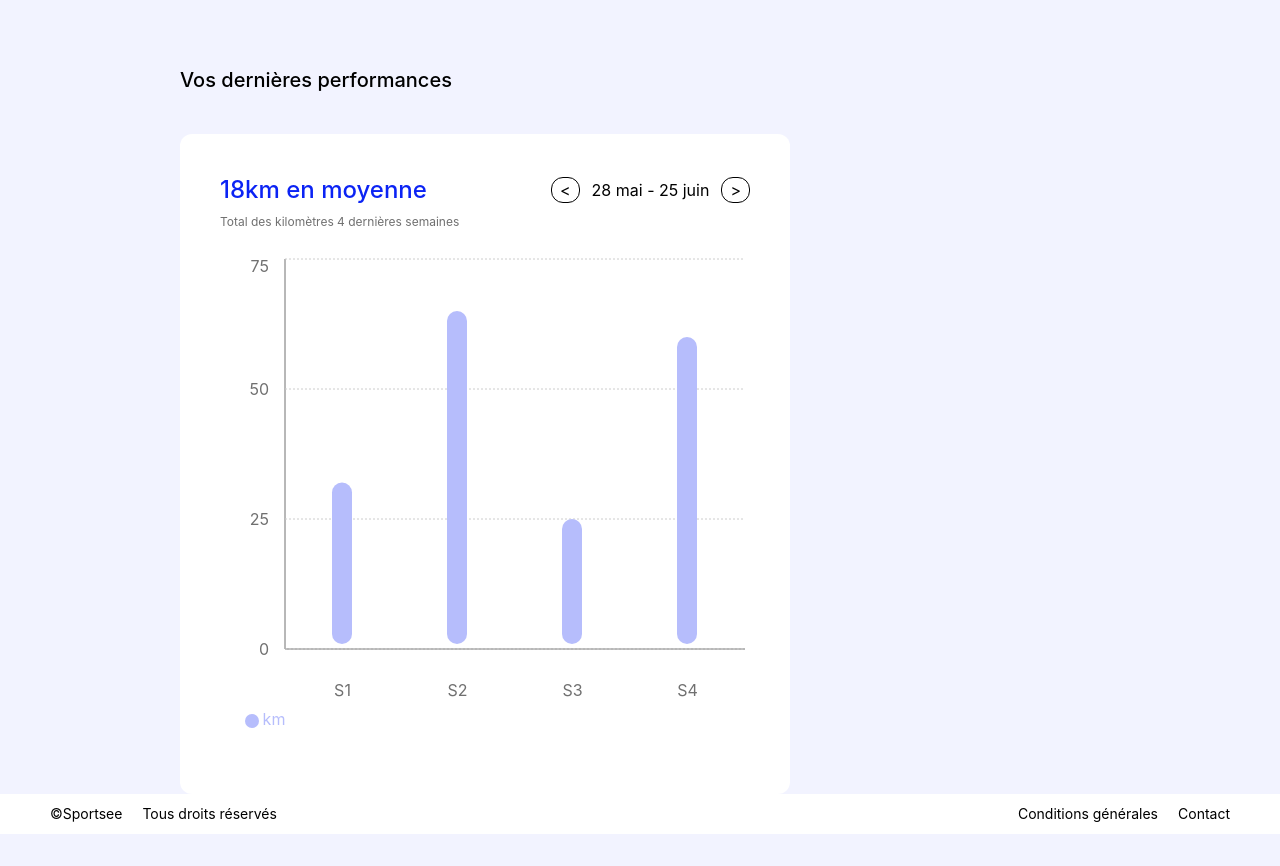
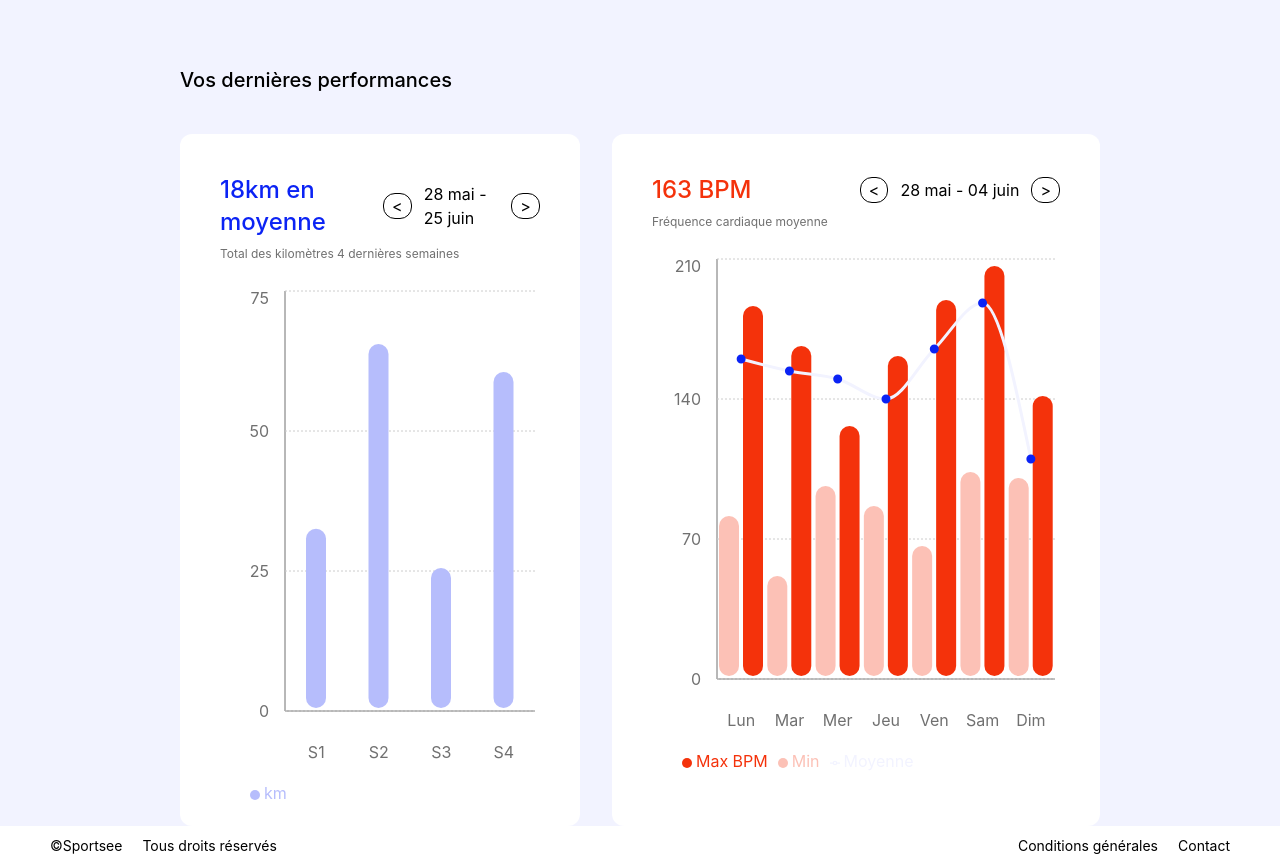
Before and after one commit to mstjn/sportsee, a React (Vite) app: page /dashboard in a window 1280 px wide. Shown: the part 360-1226 px from the top of the page. Before the commit the page ends 1194 px from the top, so only its background shows below. Built offline with nearby package versions, Linux system fonts and the light colour scheme; sample sign-in values are in the browser's storage.

Commit message:
second chart design

```diff
--- a/src/pages/Dashboard.jsx
+++ b/src/pages/Dashboard.jsx
@@ -1,13 +1,13 @@
 import { useContext, useState } from "react";
-import { useNavigate } from "react-router-dom";
 import { AppContext } from "../AppContext";
 import Banner from "../components/Banner";
 import Footer from "../components/Footer";
-import { BarChart, Bar, XAxis, YAxis, Tooltip, Legend, CartesianGrid, CartesianAxis } from "recharts";
+import { BarChart, Bar, XAxis, YAxis, Tooltip, Legend, CartesianGrid, Line, ResponsiveContainer } from "recharts";
 
 export default function Dashboard() {
   const { currentUser, loading, currentActivity } = useContext(AppContext);
   const [hoverChartKm, setHoverChartKm] = useState(false);
+  const [hoverLineMax, setHoverLineMax] = useState(false);
 
   if (loading) {
     return <p>Chargement en cours...</p>;
@@ -33,26 +33,67 @@ export default function Dashboard() {
       km: 60,
     },
   ];
-  const renderBarChart = (
-    <BarChart width={530} height={500} data={data}>
+  const data2 = [
+    {
+      day: "Lun",
+      max: 185,
+      min: 80,
+      average: 160,
+    },
+    {
+      day: "Mar",
+      max: 165,
+      min: 50,
+      average: 154,
+    },
+    {
+      day: "Mer",
+      max: 125,
+      min: 95,
+      average: 150,
+    },
+    {
+      day: "Jeu",
+      max: 160,
+      min: 85,
+      average: 140,
+    },
+    {
+      day: "Ven",
+      max: 188,
+      min: 65,
+      average: 165,
+    },
+    {
+      day: "Sam",
+      max: 205,
+      min: 102,
+      average: 188,
+    },
+    {
+      day: "Dim",
+      max: 140,
+      min: 99,
+      average: 110,
+    },
+  ];
+  const firstChart = (
+    <ResponsiveContainer width="100%" height={500}>
+      <BarChart data={data}>
         <XAxis dataKey="name" tickLine={false} stroke="#707070" tickMargin={30} />
         <YAxis tickCount={4} tickLine={false} stroke="#707070" tickMargin={10} />
-      <Tooltip wrapperStyle={{ width: 100, backgroundColor: "#ccc" }} />
-      <Legend
-      iconType="circle"
-        width={100}
-        wrapperStyle={{ bottom: 0, left: 0, lineHeight: "70px" }}
-      />
-      <CartesianGrid  vertical={false} strokeDasharray="2"/>
+        <Tooltip wrapperStyle={{ width: 100 }} />
+        <Legend iconSize={10} height={1} align="left" verticalAlign="bottom" iconType="circle" wrapperStyle={{ paddingTop: 40, left: 30 }} />
+        <CartesianGrid vertical={false} strokeDasharray="2" />
         <Bar
           shape={(props) => {
-          const marginBottom = 5;
+            const marginBottom = 3;
             return (
               <rect
                 x={props.x}
-              y={props.y}
+                y={props.y - marginBottom}
                 width={props.width}
-              height={props.height - marginBottom}
+                height={props.height}
                 fill={hoverChartKm ? "#0B23F4" : "#B6BDFC"}
                 rx={10}
                 ry={10}
@@ -65,6 +106,53 @@ export default function Dashboard() {
           radius={[10, 10, 10, 10]}
         />
       </BarChart>
+    </ResponsiveContainer>
+  );
+
+  const secondChart = (
+    <ResponsiveContainer width="100%" height={500}>
+      <BarChart  data={data2}>
+        <XAxis dataKey="day" tickLine={false} stroke="#707070" tickMargin={30} />
+        <YAxis tickCount={4} tickLine={false} stroke="#707070" tickMargin={10} />
+        <Tooltip wrapperStyle={{ width: 150 }} />
+        <Legend iconSize={10} height={1} verticalAlign="bottom" align="left" wrapperStyle={{ paddingTop: 40, left: 30 }} />
+
+        <CartesianGrid vertical={false} strokeDasharray="2" />
+        <Bar
+          shape={(props) => {
+            const marginBottom = 3;
+            return <rect x={props.x} y={props.y - marginBottom} width={props.width} height={props.height} fill="#FCC1B6" rx={10} ry={10} />;
+          }}
+          dataKey="min"
+          name="Min"
+          fill={`#FCC1B6`}
+          barSize={20}
+          radius={[10, 10, 10, 10]}
+          legendType="circle"
+        />
+        <Bar
+          shape={(props) => {
+            const marginBottom = 3;
+            return <rect x={props.x} y={props.y - marginBottom} width={props.width} height={props.height} fill="#F4320B" rx={10} ry={10} />;
+          }}
+          name="Max BPM"
+          dataKey="max"
+          fill={`#F4320B`}
+          barSize={20}
+          legendType="circle"
+          radius={[10, 10, 10, 10]}
+        />
+        <Line
+          dot={{ stroke: "#0B23F4", strokeWidth: 3, fill: "#0B23F4" }}
+          type="monotone"
+          dataKey="average"
+          name="Moyenne"
+          stroke={hoverLineMax ? "#0B23F4" : "#F2F3FF"}
+          strokeWidth={3}
+          legendType="line"
+        />
+      </BarChart>
+    </ResponsiveContainer>
   );
 
   let nb = parseFloat(currentUser.statistics.totalDistance);
@@ -105,8 +193,8 @@ export default function Dashboard() {
         </section>
         <section>
           <h2 className="font-medium text-xl mb-10">Vos dernières performances</h2>
-          <div className="flex justify-between">
-            <div className="bg-white rounded-xl p-10" onMouseEnter={() => setHoverChartKm(true)} onMouseLeave={() => setHoverChartKm(false)}>
+          <div className="flex gap-8">
+            <div className="bg-white rounded-xl p-10 w-[45%]" onMouseEnter={() => setHoverChartKm(true)} onMouseLeave={() => setHoverChartKm(false)}>
               <div className="flex justify-between items-center mb-2 ">
                 <h3 className="font-medium text-2xl text-[#0B23F4]">18km en moyenne</h3>
                 <div className="flex gap-3 items-center">
@@ -116,7 +204,19 @@ export default function Dashboard() {
                 </div>
               </div>
               <p className="text-xs text-[#707070]">Total des kilomètres 4 dernières semaines</p>
-              <br /> {renderBarChart}
+              <br /> {firstChart}
+            </div>
+            <div className="bg-white rounded-xl p-10 w-[55%]" onMouseEnter={() => setHoverLineMax(true)} onMouseLeave={() => setHoverLineMax(false)}>
+              <div className="flex justify-between items-center mb-2 ">
+                <h3 className="font-medium text-2xl text-[#F4320B]">163 BPM</h3>
+                <div className="flex gap-3 items-center">
+                  <button className="border-1 rounded-xl px-2">&lt;</button>
+                  <p className="]">28 mai - 04 juin</p>
+                  <button className="border-1 rounded-xl px-2">&gt;</button>
+                </div>
+              </div>
+              <p className="text-xs text-[#707070]">Fréquence cardiaque moyenne</p>
+              <br /> {secondChart}
             </div>
           </div>
         </section>
```
Lines whose indentation alone changed are shown as unchanged.
